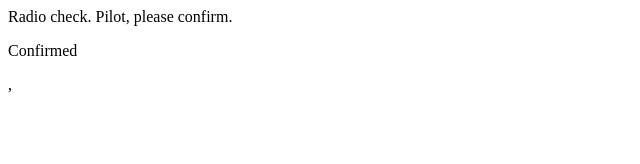
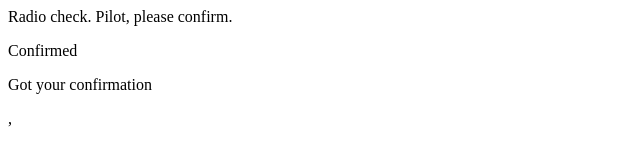
Before and after one commit to tuongtran23/communication-log-2, a plain HTML site: page index.html in a window 1280 px wide. Shown: the whole page, without its empty margins (0-640 px from the left). Drawn offline with Linux system fonts and the light colour scheme.

Commit message:
Third line has been added to the file

```diff
--- a/index.html
+++ b/index.html
@@ -2,5 +2,6 @@
    <body>
       <p>Radio check. Pilot, please confirm.</p>
       <p>Confirmed</p>
+	  <p>Got your confirmation</p>
    </body>,
 </html>
```
